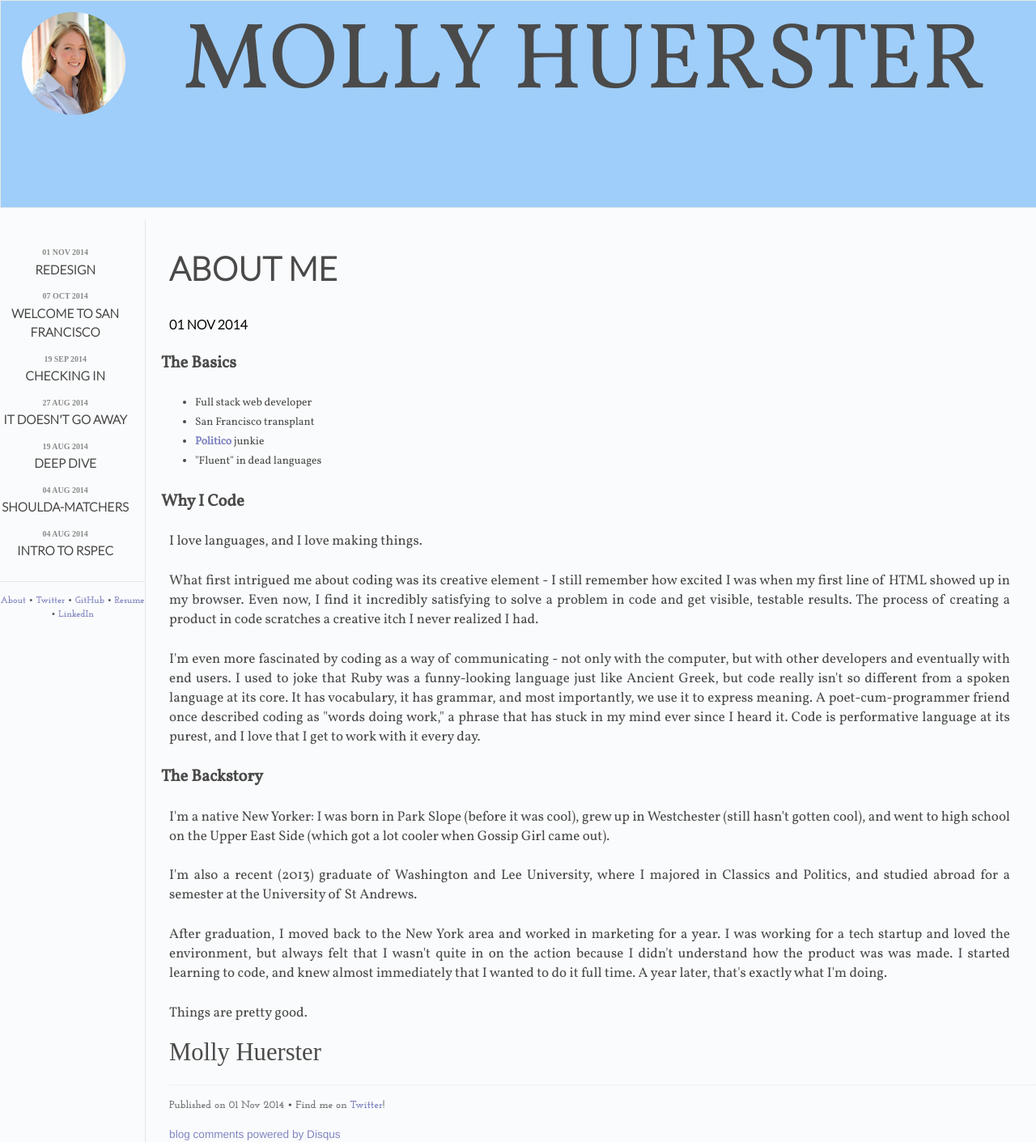
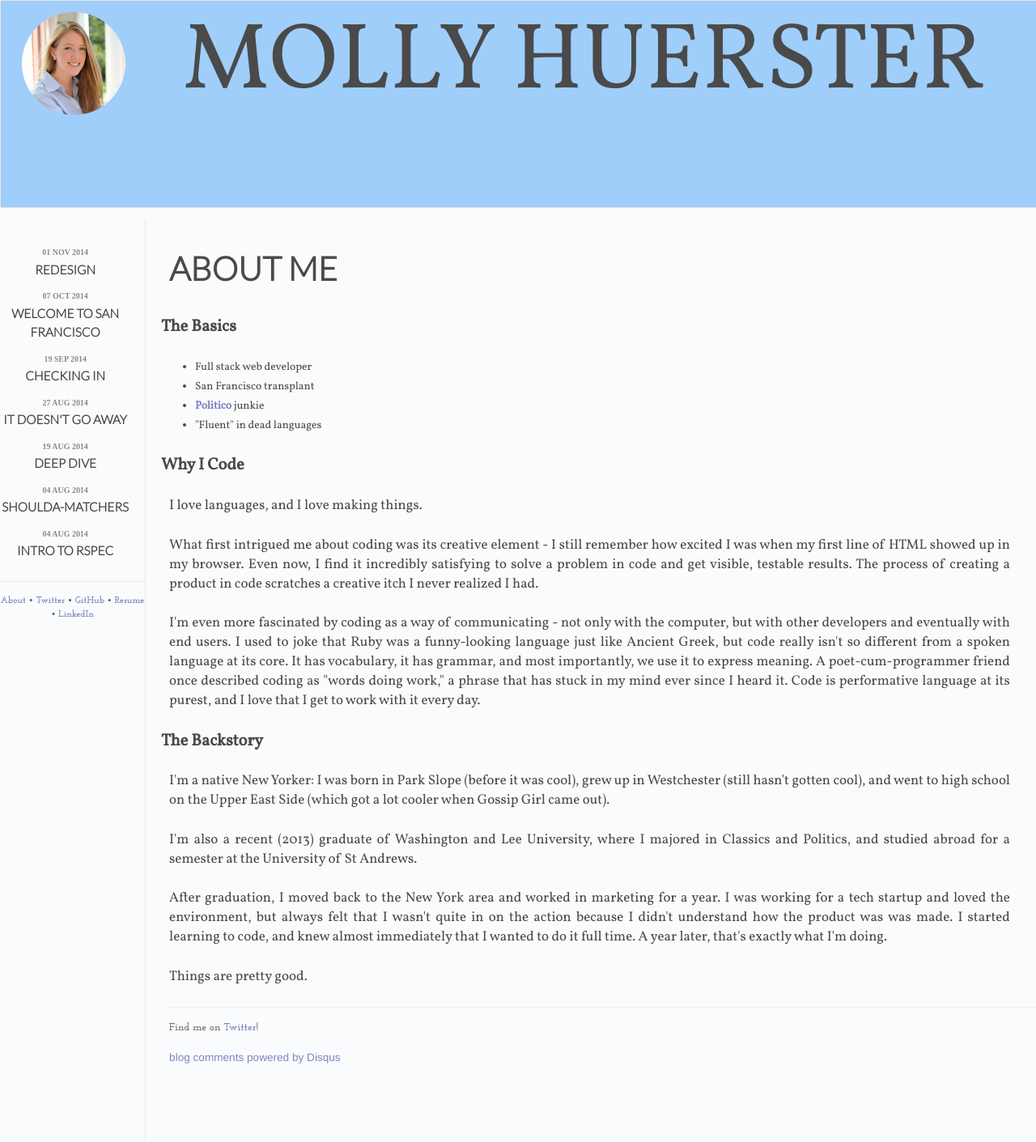
Before and after one commit to mhuerster/mhuerster.github.io, a Jekyll site: the page built from about.html, in a window 1280 px wide. Shown: the whole page at 81% size. Built offline with Jekyll 4.4.1, drawn with Linux system fonts in a browser that asks for light colours; some web fonts are replaced; comment, search, counter and statistics services are not loaded.

Commit message:
describe static layout and apply to about page

```diff
--- /dev/null
+++ b/_includes/static.html
@@ -0,0 +1,46 @@
+<div class="content" id="home">
+  <div id="sidebar-button">
+    <img src="/images/sidebar-button.png">
+  </div>
+  <div id="post-info">
+    <!-- <div id="cover-photo-container">
+      <img id="cover-photo" src="/images/{{ page.cover }}">
+    </div> -->
+    <div id="info-container">
+      <h1 id="title">{{ page.title }}</h1>
+    </div>
+  </div>
+
+  <div class="post">
+    {{ content }}
+  </div>
+  <div class="colophon">
+    <p>
+      <span id="social">Find me on <a href="https://twitter.com/mhuerster">Twitter</a>!</span>
+    </p>
+  </div>
+  <div id="disqus_thread"></div>
+  <script src="/scripts/responsive.js" type="text/javascript"></script>
+    {{% if page.comments %}}
+    <script type="text/javascript">
+        var disqus_shortname = 'mhuerster';
+        (function() {
+            var dsq = document.createElement('script'); dsq.type = 'text/javascript'; dsq.async = true;
+            dsq.src = '//' + disqus_shortname + '.disqus.com/embed.js';
+            (document.getElementsByTagName('head')[0] || document.getElementsByTagName('body')[0]).appendChild(dsq);
+        })();
+    </script>
+    <noscript>Please enable JavaScript to view the <a href="http://disqus.com/?ref_noscript">comments powered by Disqus.</a></noscript>
+    {{% endif %}}
+<script>
+  (function(i,s,o,g,r,a,m){i['GoogleAnalyticsObject']=r;i[r]=i[r]||function(){
+  (i[r].q=i[r].q||[]).push(arguments)},i[r].l=1*new Date();a=s.createElement(o),
+  m=s.getElementsByTagName(o)[0];a.async=1;a.src=g;m.parentNode.insertBefore(a,m)
+  })(window,document,'script','//www.google-analytics.com/analytics.js','ga');
+
+  ga('create', 'UA-52147811-1', 'auto');
+  ga('send', 'pageview');
+
+</script>
+<a href="http://disqus.com" class="dsq-brlink">blog comments powered by <span class="logo-disqus">Disqus</span></a>
+</div>
--- a/about.html
+++ b/about.html
@@ -1,5 +1,5 @@
 ---
-layout: post
+layout: static
 title: About Me
 date: 2014-11-01 23:32:00
 cover: cover.jpg
```
Also changed, not shown: 1 other file.
